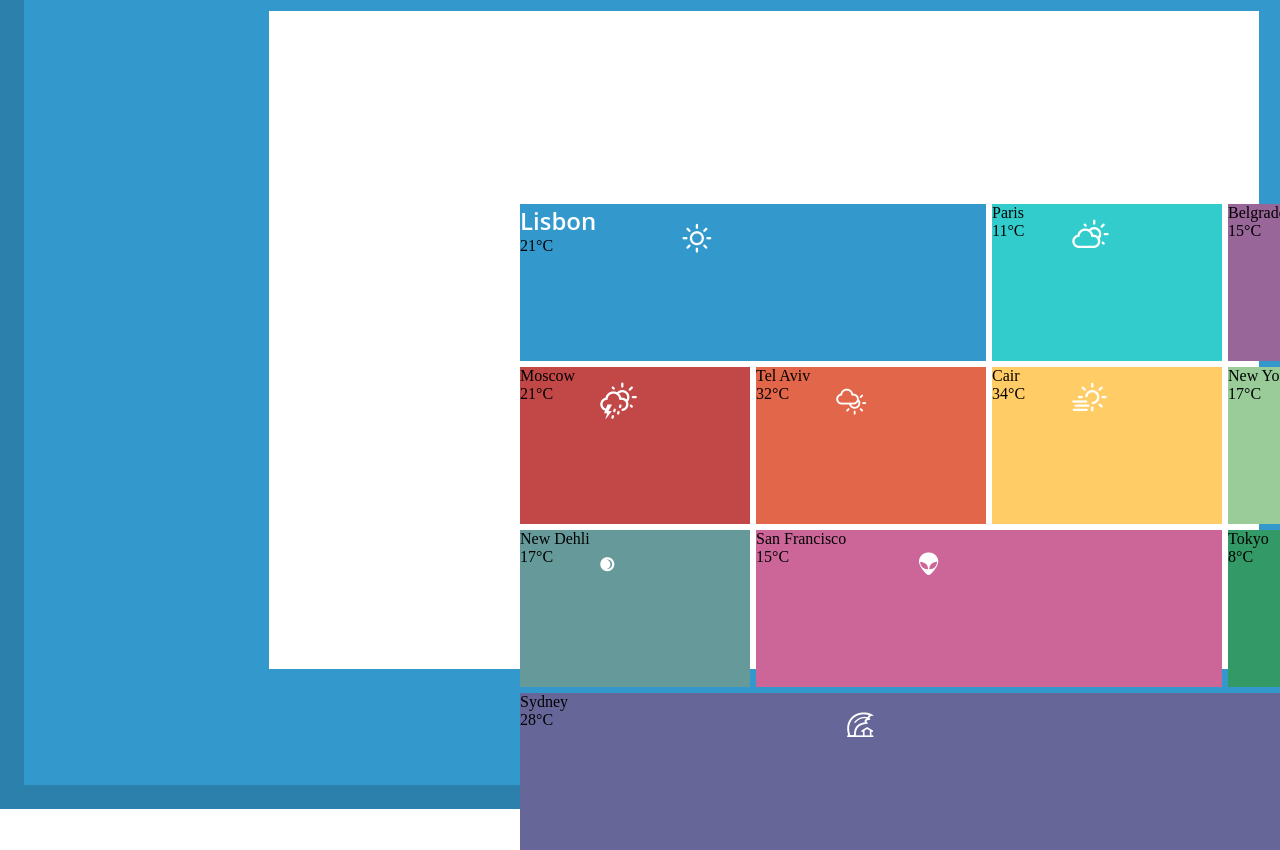
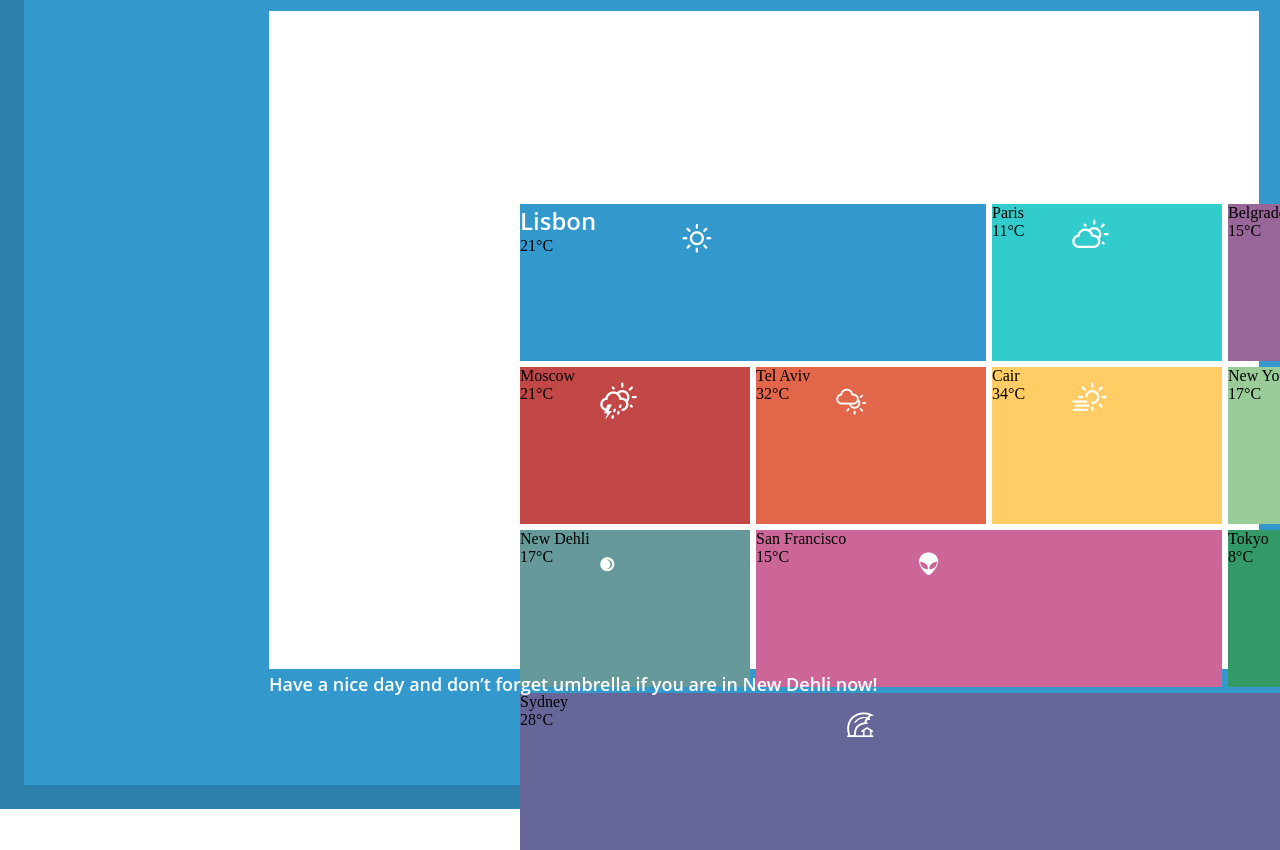
Before and after one commit to AltairAtL/Homework7_2, a website: page index.html in a window 1280 px wide. Shown: the part 215-1065 px from the top of the page. Drawn offline with Linux system fonts and the light colour scheme.

Commit message:
added text from the bottom

```diff
--- a/css/style.css
+++ b/css/style.css
@@ -25,6 +25,22 @@
   font-weight: 600;
   font-size: 24px;
   line-height: 33px;
+  /* identical to box height */
+
+  color: #ffffff;
+}
+.bottom_text {
+  position: absolute;
+  width: 611px;
+  height: 25px;
+  left: 245px;
+  top: 863px;
+
+  font-family: Open Sans;
+  font-style: normal;
+  font-weight: 600;
+  font-size: 18px;
+  line-height: 25px;
   /* identical to box height */
 
   color: #ffffff;
--- a/index.html
+++ b/index.html
@@ -48,6 +48,10 @@
           Sydney<br />28°C<br /><i class="wi wi-tsunami"></i>
         </li>
       </ul>
+      <span class="bottom_text"
+        >Have a nice day and don’t forget umbrella if you are in New Dehli
+        now!</span
+      >
     </div>
   </body>
 </html>
```
